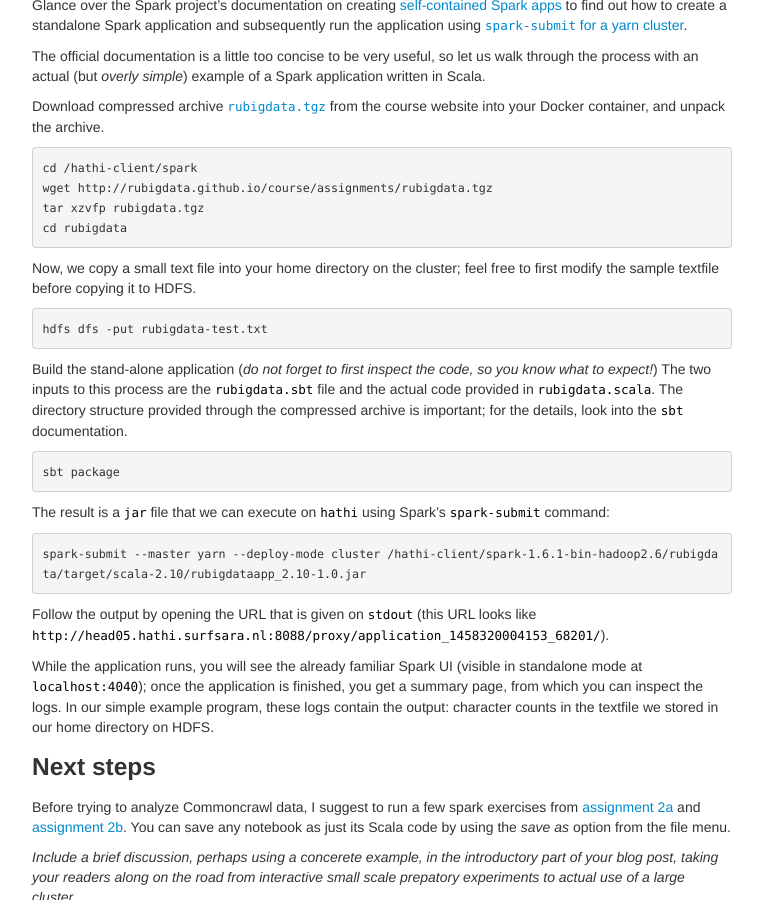
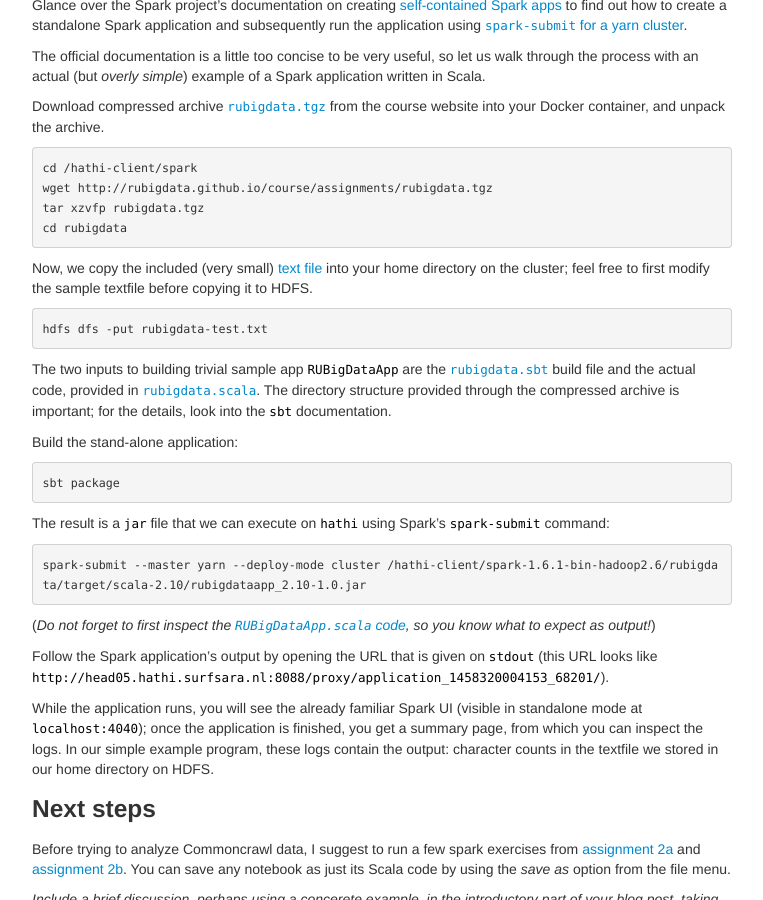
Before and after one commit to Thelukepet/course, a Jekyll site: the page built from assignments/sbt.md, in a window 1280 px wide and 900 px high, scrolled down 753 px. Shown: the whole window, without its empty margins (258-1021 px from the left). Built offline with Jekyll 4.4.1, drawn with Linux system fonts in a browser that asks for light colours.

Commit message:
Improvements of text

````diff
--- a/assignments/sbt.md
+++ b/assignments/sbt.md
@@ -54,16 +54,20 @@
 cd rubigdata
 ```
 
-Now, we copy a small text file into your home directory on the cluster; feel free to first modify the sample textfile before copying it to HDFS.
+Now, we copy the included (very small) [text file](rubigdata/rubigdata-test.txt) into your home directory
+on the cluster; feel free to first modify the sample textfile before copying it to HDFS.
 
 ```
 hdfs dfs -put rubigdata-test.txt
 ```
 
-Build the stand-alone application (_do not forget to first inspect the code, so you know what to expect!_)
-The two inputs to this process are the `rubigdata.sbt` file and the actual code provided in `rubigdata.scala`.
+The two inputs to building trivial sample app `RUBigDataApp` are the
+[`rubigdata.sbt`](rubigdata/rubigdata.sbt) build file and the actual code,
+provided in [`rubigdata.scala`](rubigdata/src/main/scala/org/rubigdata/RUBigDataApp.scala).
 The directory structure provided through the compressed archive is important;
 for the details, look into the `sbt` documentation.
+
+Build the stand-alone application:
 
 ```
 sbt package
@@ -75,7 +79,11 @@
 spark-submit --master yarn --deploy-mode cluster /hathi-client/spark-1.6.1-bin-hadoop2.6/rubigdata/target/scala-2.10/rubigdataapp_2.10-1.0.jar
 ```
 
-Follow the output by opening the URL that is given on `stdout`
+(_Do not forget to first inspect the
+[`RUBigDataApp.scala` code](rubigdata/src/main/scala/org/rubigdata/RUBigDataApp.scala),
+so you know what to expect as output!_)
+
+Follow the Spark application's output by opening the URL that is given on `stdout`
 (this URL looks like `http://head05.hathi.surfsara.nl:8088/proxy/application_1458320004153_68201/`).
 
 While the application runs, you will see the already familiar Spark UI (visible in standalone mode at `localhost:4040`);
````
